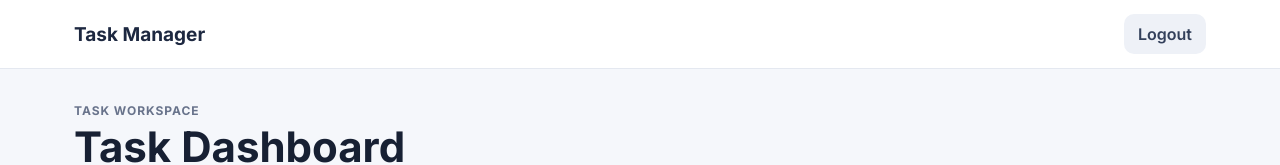
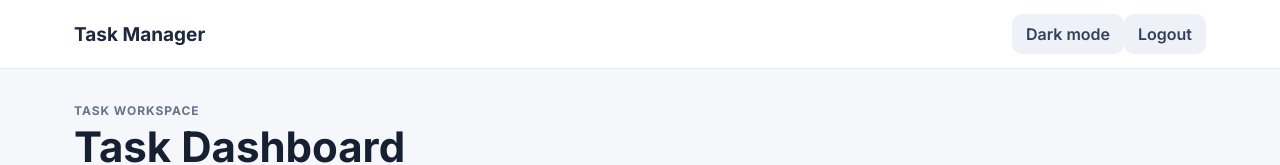
Before and after one commit to Johan621/TaskManagement, a React app in the folder frontend/: page /dashboard in a window 1280 px wide. Shown: the top 165 px of the page. Built offline with nearby package versions, Linux system fonts and the light colour scheme; no server answers; sample sign-in values are in the browser's storage; the HTML template or start-up script is replaced by a standard one.

Commit message:
Add dark mode toggle and persist theme

```diff
--- a/frontend/src/components/Navbar.jsx
+++ b/frontend/src/components/Navbar.jsx
@@ -1,7 +1,16 @@
+import { useEffect, useState } from "react";
 import { useNavigate } from "react-router-dom";
 
 function Navbar() {
   const navigate = useNavigate();
+  const [darkMode, setDarkMode] = useState(
+    localStorage.getItem("theme") === "dark"
+  );
+
+  useEffect(() => {
+    document.documentElement.dataset.theme = darkMode ? "dark" : "light";
+    localStorage.setItem("theme", darkMode ? "dark" : "light");
+  }, [darkMode]);
 
   const logout = () => {
     localStorage.removeItem("token");
@@ -15,9 +24,17 @@ function Navbar() {
           Task Manager
         </button>
 
-        <button className="button button-secondary navbar-logout" onClick={logout}>
-          Logout
-        </button>
+        <div className="navbar-actions">
+          <button
+            className="button button-secondary"
+            onClick={() => setDarkMode((current) => !current)}
+          >
+            {darkMode ? "Light mode" : "Dark mode"}
+          </button>
+          <button className="button button-secondary" onClick={logout}>
+            Logout
+          </button>
+        </div>
       </div>
     </header>
   );
```
